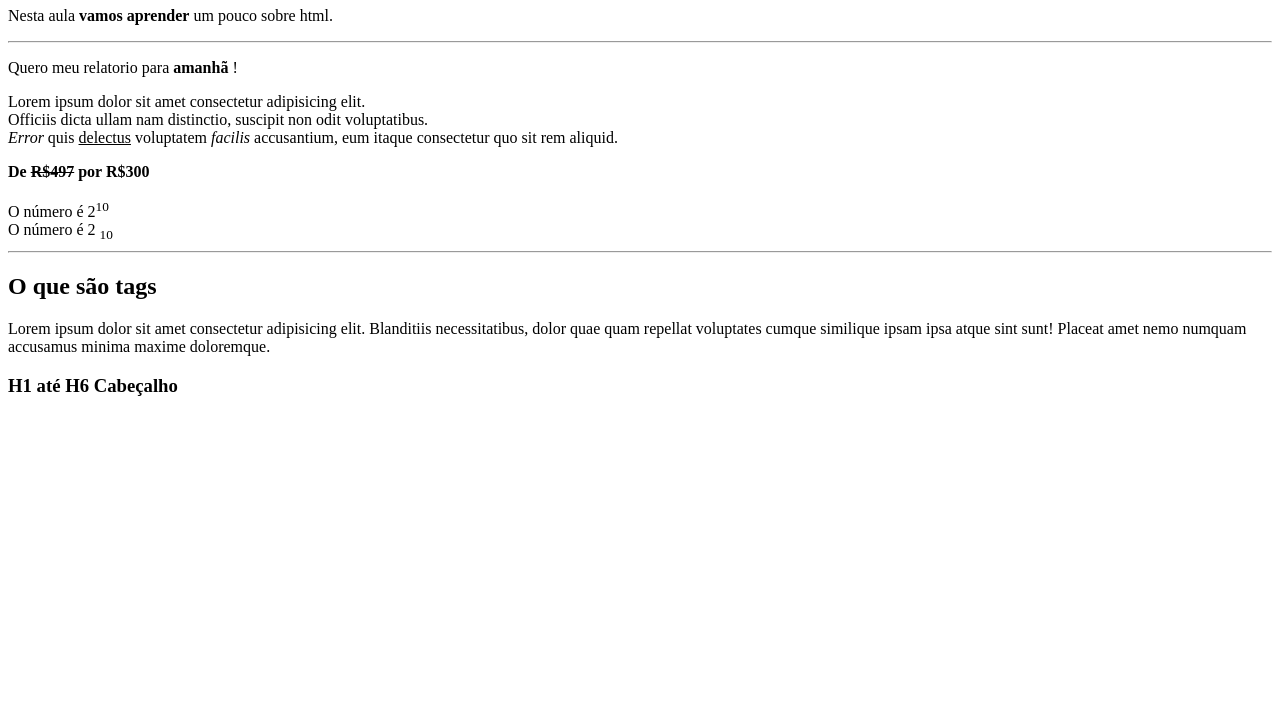
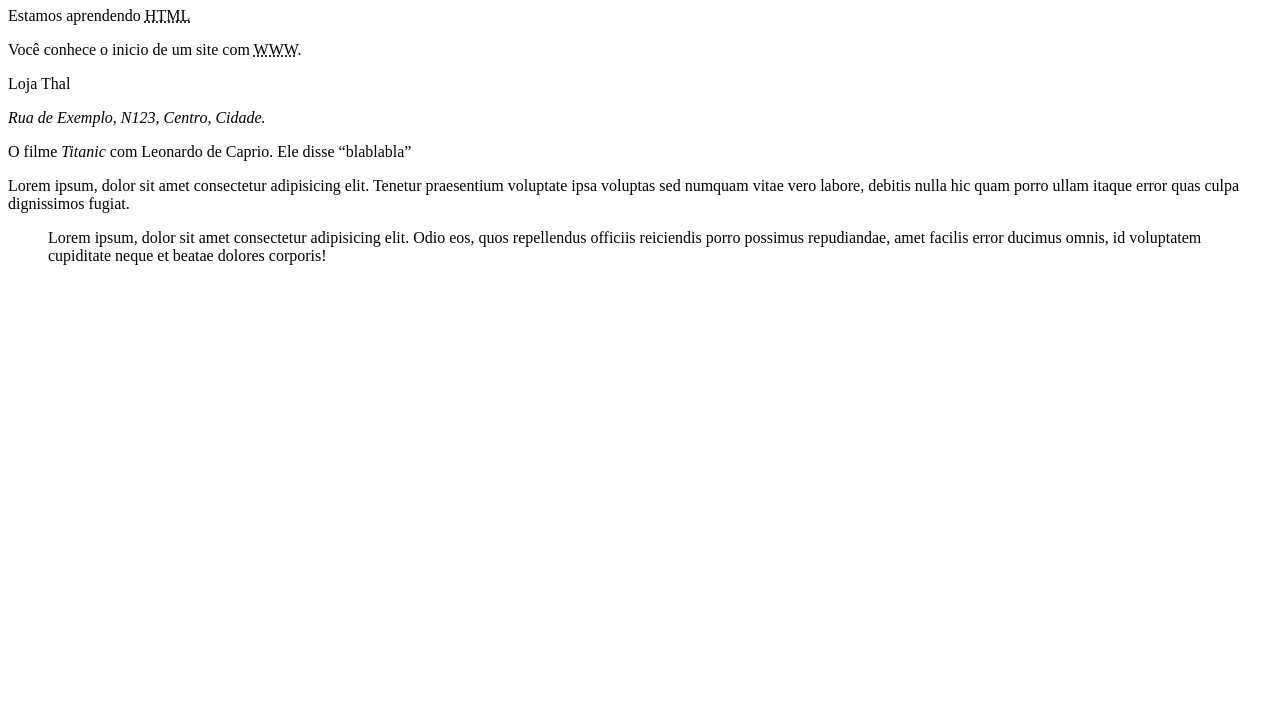
Before and after one commit to WagnerDPorto/Curso_HTML, a plain HTML site: page Sites/aula-html/index.html in a window 1280 px wide. Shown: the part 73-800 px from the top of the page. Drawn offline with Linux system fonts and the light colour scheme.

Commit message:
"Elementos-Citacao"

```diff
--- a/Sites/aula-html/index.html
+++ b/Sites/aula-html/index.html
@@ -13,35 +13,31 @@
 
 <body>
 
-    <h1>Aula de HTML</h1>
+    <h1>Elementos de Citação</h1>
+    <p>Estamos aprendendo <abbr title="Hyper text markup language">HTML</abbr></p>
+    <p>Você conhece o inicio de um site com <abbr title="Word Wide Web">WWW</abbr>.</p>
+    <p>Loja Thal
+    <address>
+        Rua de Exemplo, N123, Centro, Cidade.
+    </address>
 
-    <p>Nesta aula <strong>vamos aprender</strong> um pouco sobre html.</p>
+    <p> O filme <cite>Titanic</cite> com Leonardo de Caprio. Ele disse <q>blablabla</q> </p>
 
-    <hr>
+    <p>Lorem ipsum, dolor sit amet consectetur adipisicing elit. Tenetur praesentium voluptate ipsa voluptas sed numquam
+        vitae vero labore, debitis nulla hic quam porro ullam itaque error quas culpa dignissimos fugiat.</p>
 
-    <p>Quero meu relatorio para <strong>amanhã</strong> !</p>
+    <blockquote>
+        <p>Lorem ipsum, dolor sit amet consectetur adipisicing elit. Odio eos, quos repellendus officiis reiciendis
+            porro possimus repudiandae, amet facilis error ducimus omnis, id voluptatem cupiditate neque et beatae
+            dolores corporis!</p>
+    </blockquote>
 
-    <p>Lorem ipsum dolor sit amet consectetur adipisicing elit.<br> Officiis dicta ullam nam distinctio, suscipit non
-        odit
-        voluptatibus.<br> <i>Error</i> quis <u>delectus</u> voluptatem <em>facilis</em> accusantium, eum itaque
-        consectetur quo
-        sit rem aliquid.
+
+
+
     </p>
 
-    <b>De <del>R$497</del> por R$300</b><br><br>
 
-    O número é 2<sup>10</sup> <br>
-    O número é 2 <sub>10</sub>
-
-    <hr>
-
-    <h2>O que são tags</h2>
-
-    <p>Lorem ipsum dolor sit amet consectetur adipisicing elit. Blanditiis necessitatibus, dolor quae quam repellat
-        voluptates cumque similique ipsam ipsa atque sint sunt! Placeat amet nemo numquam accusamus minima maxime
-        doloremque.</p>
-
-    <h3> H1 até H6 Cabeçalho</h3>
 
 
 
```
